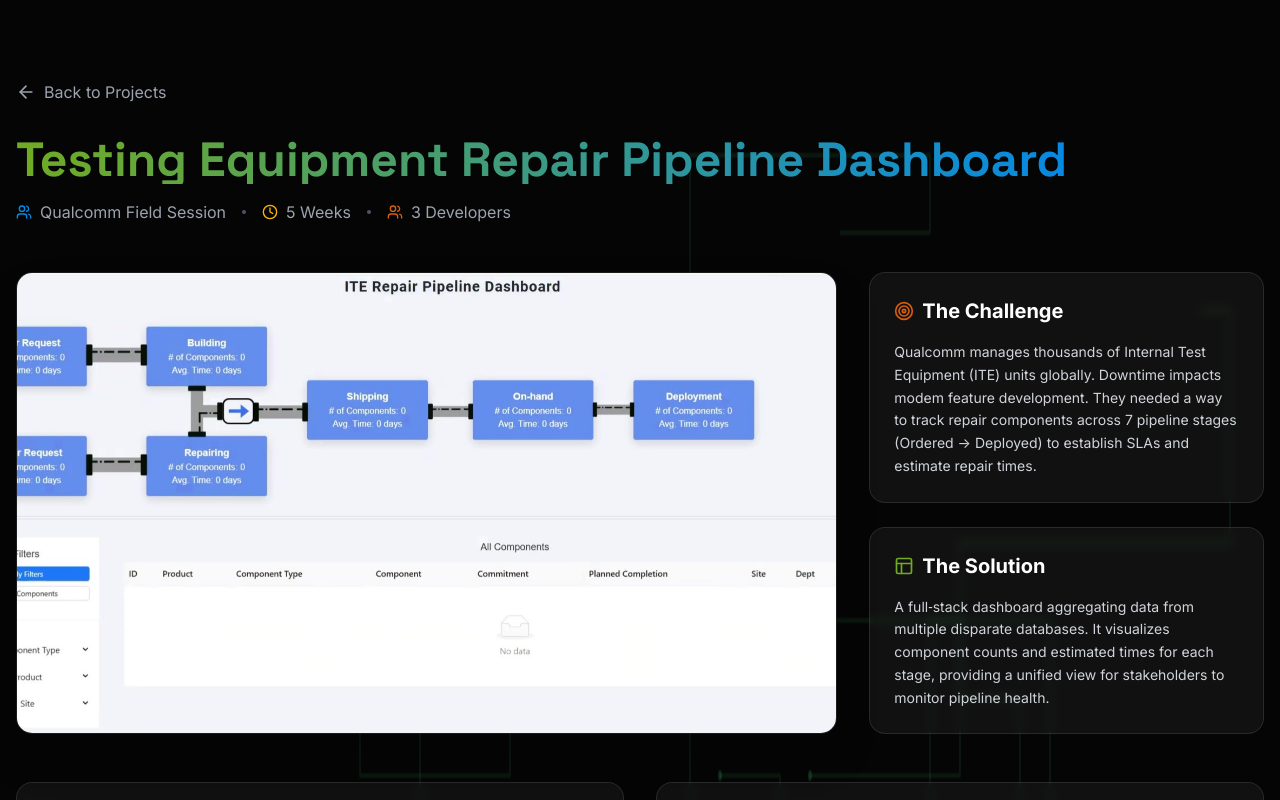
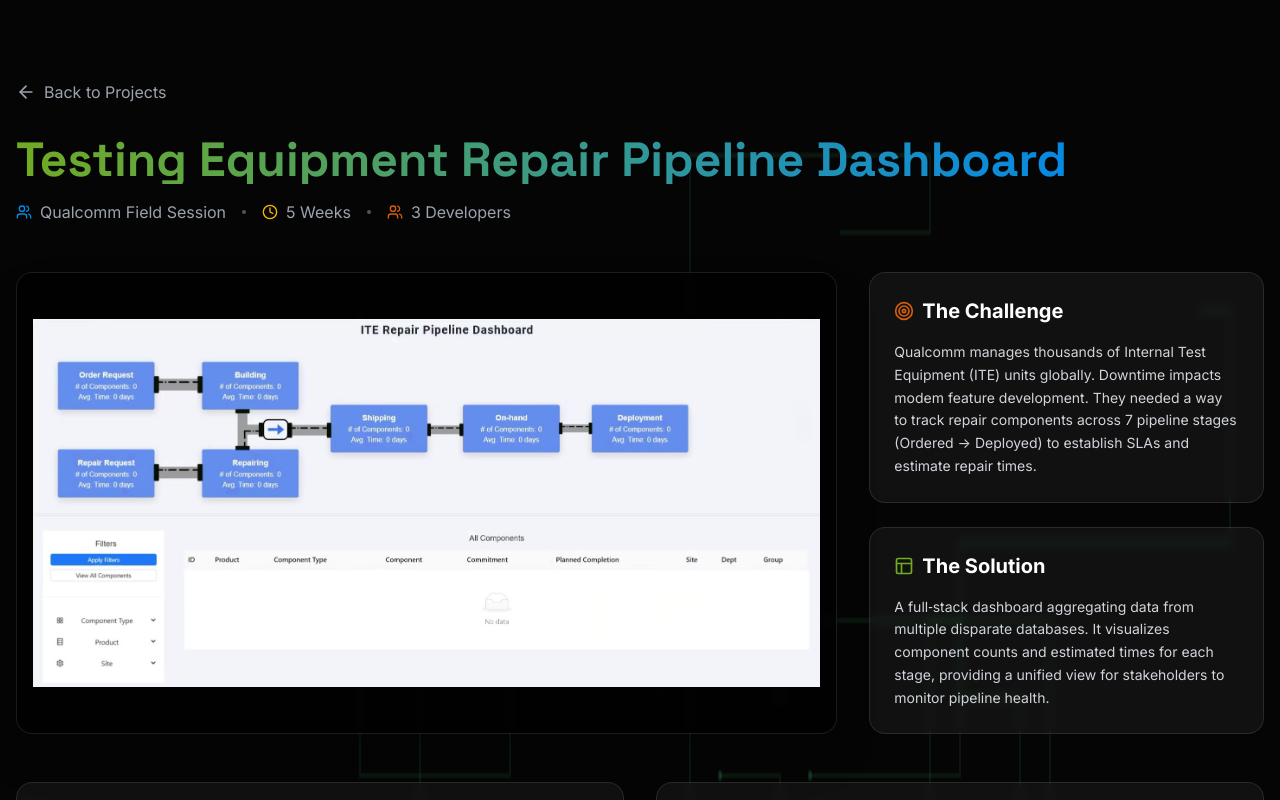
Before and after one commit to icombe/icombe.github.io, a React (Vite) app: page /projects/testing-equipment-repair-pipeline-dashboard in a window 1280 px wide. Shown: the top 800 px of the page. Built offline with nearby package versions, Linux system fonts and the light colour scheme.

Commit message:
Show full pipeline dashboard image without cropping

```diff
--- a/src/pages/ProjectDashboard.tsx
+++ b/src/pages/ProjectDashboard.tsx
@@ -65,11 +65,11 @@ export default function ProjectDashboard() {
             animate={{ opacity: 1, x: 0 }}
             transition={{ duration: 0.6, delay: 0.2 }}
           >
-            <div className="rounded-2xl overflow-hidden border border-white/10 shadow-2xl bg-black/50 backdrop-blur-sm h-full">
+            <div className="rounded-2xl overflow-hidden border border-white/10 shadow-2xl bg-black/50 backdrop-blur-sm h-full min-h-[260px] md:min-h-[360px]">
               <img
                 src="/assets/images/dashboard-thumbnail.jpg"
                 alt="Dashboard Interface"
-                className="w-full h-full object-cover hover:scale-105 transition-transform duration-700"
+                className="w-full h-full object-contain bg-black/40 p-2 md:p-4"
               />
             </div>
           </motion.div>
```
